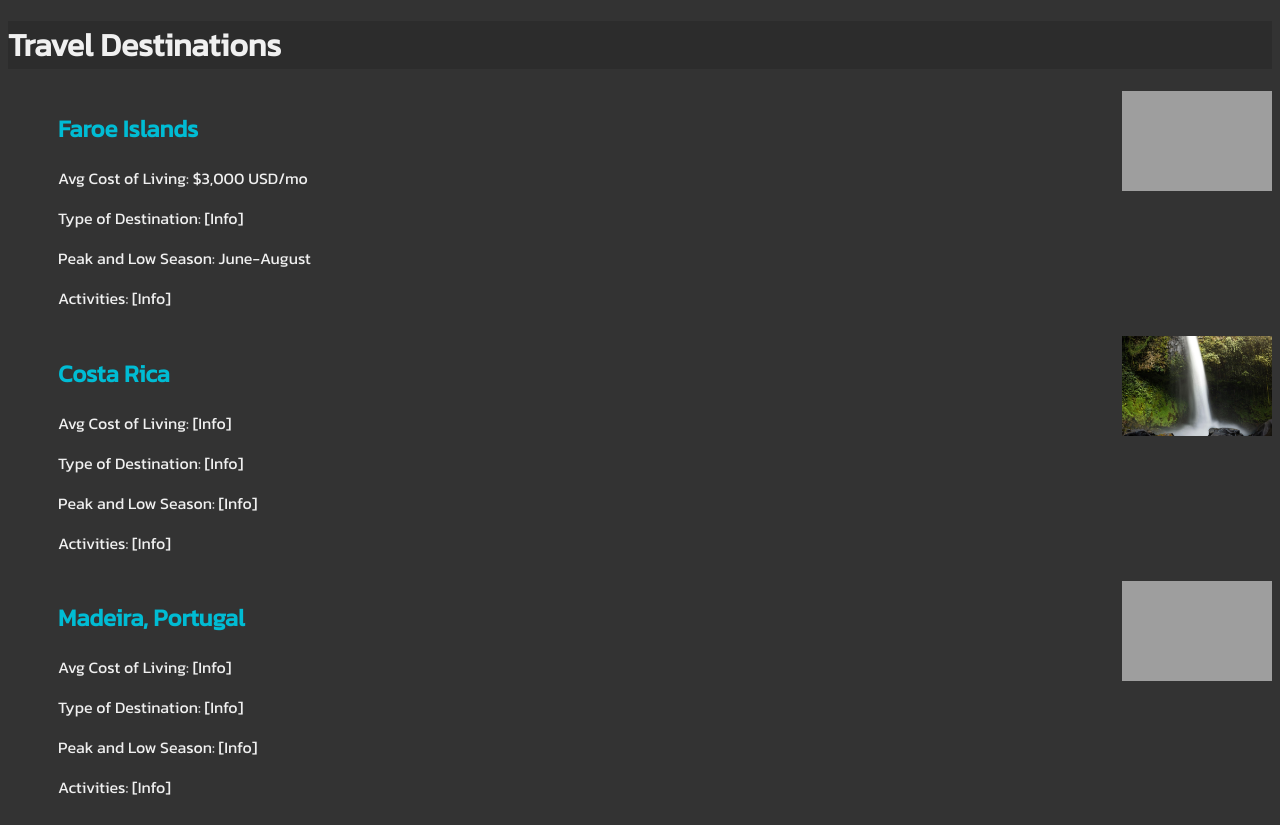
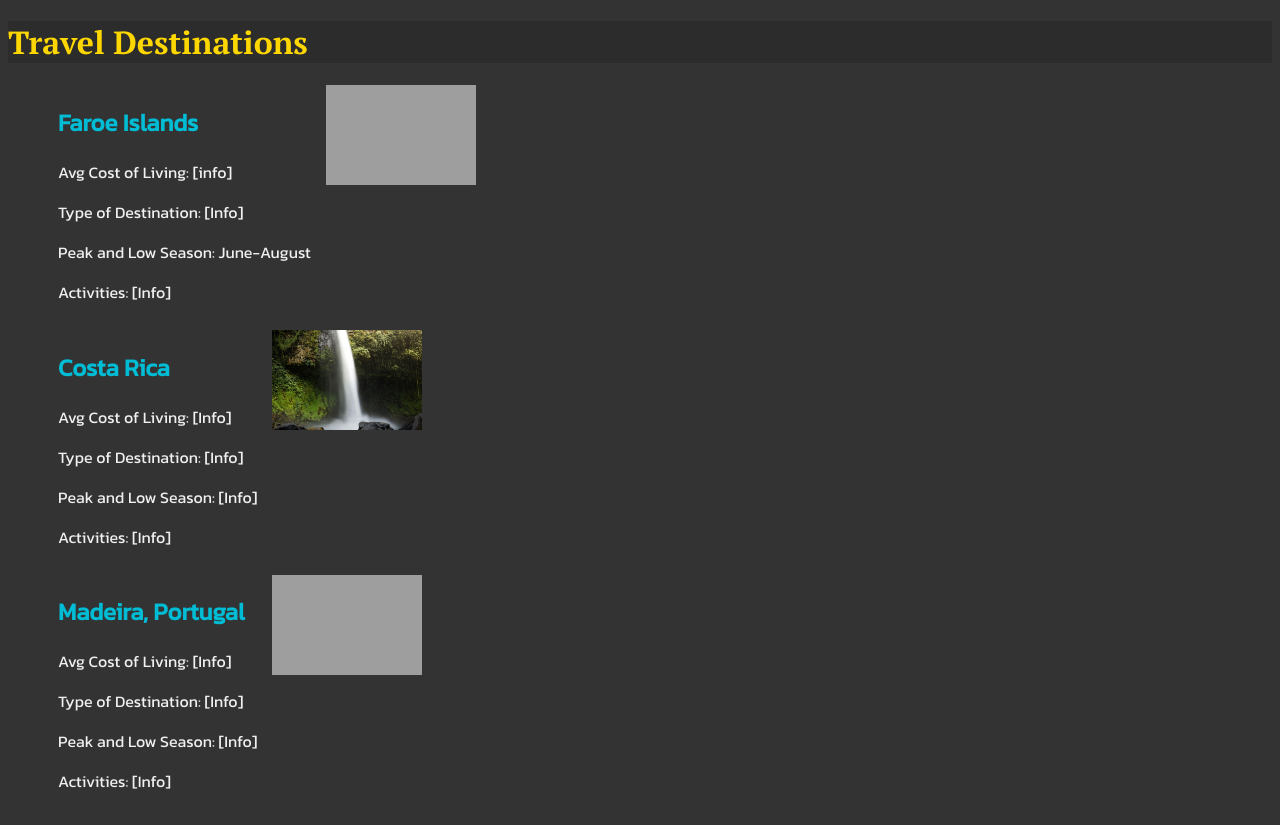
Before and after one commit to lukestimson/CS437, a website: page packages/proto/public/index.html in a window 1280 px wide. Drawn offline with Linux system fonts and the light colour scheme; grey boxes are pictures that could not be loaded.

Commit message:
font changes

```diff
--- a/packages/proto/public/index.html
+++ b/packages/proto/public/index.html
@@ -17,7 +17,7 @@
     <div class="destination">
         <div class="info">
             <h2><a href="destinations/faroe-islands.html">Faroe Islands</a></h2>
-            <p>Avg Cost of Living: $3,000 USD/mo</p>
+            <p>Avg Cost of Living: [info]</p>
             <p>Type of Destination: [Info]</p>
             <p>Peak and Low Season: June-August</p>
             <p>Activities: [Info]</p>
--- a/packages/proto/public/styles/page.css
+++ b/packages/proto/public/styles/page.css
@@ -3,14 +3,6 @@ body {
     background-color: #333333; /* Dark gray 333333*/
     color: #f0f0f0; /* Default font color - FFFFFF = off white: f0f0f0 */
     font-family: 'Kanit', sans-serif;
-
-}
-
-/* Header styling */
-header {
-    background-color: #2c2c2c; /* Slightly lighter gray for the header */
-    color: #333333; /* Text color for the header - changed from: FFD700 */
-    font-family: 'PT Serif', serif;
 }
 
 /* Link Text Styling */
@@ -22,10 +14,11 @@ a:hover {
     text-decoration: underline; /* Optional: adds underline on hover for links */
 }
 
-/* Styling for header h1 (Travel Destinations) */
+/* Header Styling (Travel Destinations) */
 h1{
     background-color: #2c2c2c; /* Slightly lighter gray for the header */
-    color: #f0f0f0;  /* Gold color for headings: FFD700 */
+    color: #FFD700;  /* Gold color for headings: FFD700 */
+    font-family: 'PT Serif', serif;
 }
 
 /* Styling for sub-header's h2 (Faroe Islands) */
@@ -38,7 +31,6 @@ h3 {
     color: #f0f0f0;  /*  */
 }
 
-
 /* Existing styles */
 .destination {
     display: flex;
@@ -50,7 +42,7 @@ h3 {
 .info {
     margin-left: 20px;
     margin-right: 15px;
-    flex: 1; /* This will make the .info block fill the space and push the image to the end */
+    /*flex: 1; /* This will make the .info block fill the space and push the image to the end */
 }
 
 .image {
```
